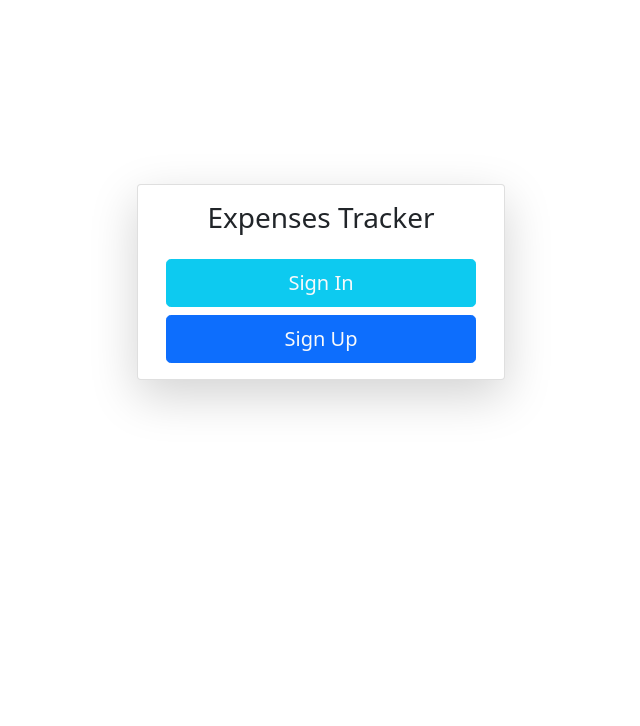
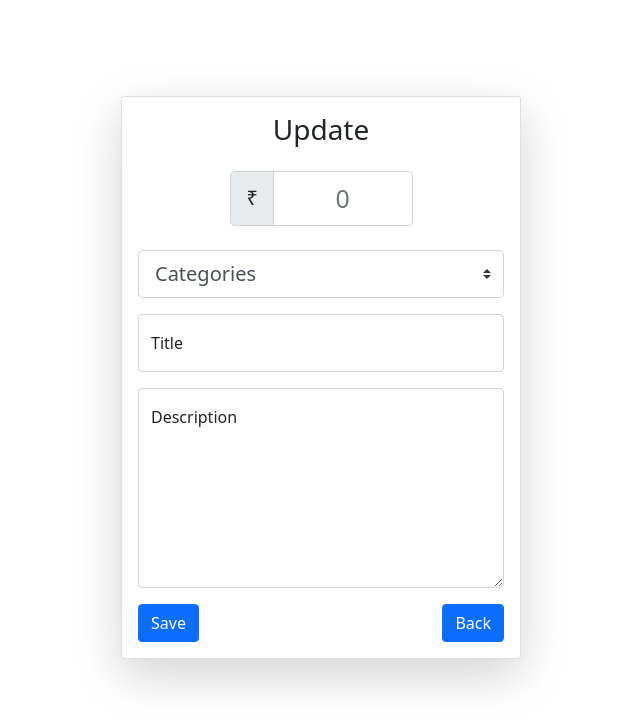
Before and after one commit to TanishkM/Buget-Tracker_web, a React (Create React App) app: page /update in a window 1280 px wide. Shown: the top 726 px of the page, without its empty margins (319-959 px from the left). Built offline with nearby package versions, Linux system fonts and the light colour scheme; no server answers; sample sign-in values are in the browser's storage.

Commit message:
Add And update

```diff
--- a/src/App.css
+++ b/src/App.css
@@ -71,3 +71,6 @@
   border-top-right-radius: 50px;
   border: 2px solid cyan;
 }
+input:focus::placeholder {
+  color: transparent;
+}
--- a/src/App.js
+++ b/src/App.js
@@ -9,6 +9,8 @@ import {
 } from "react-router-dom";
 import DashBoard from './components/DashBoard';
 import AuthState from './context/AuthState';
+import Add from './components/Add';
+import Edit from './components/Edit';
 function App() {
   return (
     <>
@@ -19,6 +21,8 @@ function App() {
             <Route exact path="/login" element={<Login />} />
             <Route exact path="/sign_up" element={<SignUp />} />
             <Route exact path="/" element={<DashBoard />} />
+            <Route exact path="/add" element={<Add />} />
+            <Route exact path="/update" element={<Edit />} />
           </Routes>
         </Router>
       </AuthState>
--- /dev/null
+++ b/src/components/Add.js
@@ -0,0 +1,60 @@
+import React, { useEffect, useContext } from 'react'
+import cntx from '../context/cntx'
+import { useSpring, animated } from 'react-spring'
+import { useNavigate, Link } from 'react-router-dom'
+const Add = () => {
+    useEffect(() => {
+        if (a.currentUser == null)
+            navigate('/start')
+    })
+    const style1 = useSpring({
+        from: { marginTop: 500 },
+        to: { marginTop: 0 },
+        config: { duration: 400 }
+    })
+    const a = useContext(cntx)
+    const navigate = useNavigate()
+    return (
+        <animated.div style={style1}>
+
+        <div className='container d-flex justify-content-center' style={{ marginTop: "12vh" }}>
+            <div className="card shadow-lg" style={{ width: "25rem" }}>
+                <div className="card-body">
+                    <h3 className="card-title text-center">Add</h3>
+                    <div className='d-flex justify-content-center '>
+                        <div className="input-group input-group-lg w-50 mb-4 mt-3 ">
+                            <div className="input-group-prepend">
+                                <span className="input-group-text" id="inputGroup-sizing-lg">₹</span>
+                            </div>
+                            <input   style={{ fontSize: "25px" }} type="text" placeholder="0" className="form-control text-center" aria-label="Large" aria-describedby="inputGroup-sizing-sm" />
+                        </div>
+                    </div>
+                    <div className="input-group-lg mb-3">
+                        <select className="custom-select" id="inputGroupSelect01">
+                            <option selected>Categories</option>
+                            <option value="1">One</option>
+                            <option value="2">Two</option>
+                            <option value="3">Three</option>
+                        </select>
+                    </div>
+                    <div className="form-floating mb-3">
+                        <input type="password" className="form-control" id="floatingPassword" placeholder="Password" />
+                        <label htmlFor="floatingPassword">Title</label>
+                    </div>
+                    <div className="form-floating mb-3">
+                        <textarea className="form-control" style={{ height: "200px" }} placeholder="Leave a comment here" id="floatingTextarea"></textarea>
+                        <label htmlFor="floatingTextarea" >Description</label>
+                    </div>
+                    <div className='d-flex justify-content-between'>
+                        <Link to="/" className="btn btn-primary">Save</Link>
+                        <Link to="/" className="btn btn-primary">Back</Link>
+
+                    </div>
+                </div>
+            </div>
+        </div>
+        </animated.div>
+    )
+}
+
+export default Add
--- a/src/components/Balance.js
+++ b/src/components/Balance.js
@@ -15,7 +15,6 @@ const Balance = () => {
       </div>
     </div>
     </animated.div>
-
   )
 }
 
--- /dev/null
+++ b/src/components/Edit.js
@@ -0,0 +1,60 @@
+import React, { useEffect, useContext } from 'react'
+import cntx from '../context/cntx'
+import { useSpring, animated } from 'react-spring'
+import { useNavigate, Link } from 'react-router-dom'
+const Edit = () => {
+    useEffect(() => {
+        if (a.currentUser == null)
+            navigate('/start')
+    })
+    const style1 = useSpring({
+        from: { marginTop: 500 },
+        to: { marginTop: 0 },
+        config: { duration: 400 }
+    })
+    const a = useContext(cntx)
+    const navigate = useNavigate()
+    return (
+        <animated.div style={style1}>
+
+        <div className='container d-flex justify-content-center' style={{ marginTop: "12vh" }}>
+            <div className="card shadow-lg" style={{ width: "25rem" }}>
+                <div className="card-body">
+                    <h3 className="card-title text-center">Update</h3>
+                    <div className='d-flex justify-content-center '>
+                        <div className="input-group input-group-lg w-50 mb-4 mt-3 ">
+                            <div className="input-group-prepend">
+                                <span className="input-group-text" id="inputGroup-sizing-lg">₹</span>
+                            </div>
+                            <input   style={{ fontSize: "25px" }} type="text" placeholder="0" className="form-control text-center" aria-label="Large" aria-describedby="inputGroup-sizing-sm" />
+                        </div>
+                    </div>
+                    <div className="input-group-lg mb-3">
+                        <select className="custom-select" id="inputGroupSelect01">
+                            <option selected>Categories</option>
+                            <option value="1">One</option>
+                            <option value="2">Two</option>
+                            <option value="3">Three</option>
+                        </select>
+                    </div>
+                    <div className="form-floating mb-3">
+                        <input type="password" className="form-control" id="floatingPassword" placeholder="Password" />
+                        <label htmlFor="floatingPassword">Title</label>
+                    </div>
+                    <div className="form-floating mb-3">
+                        <textarea className="form-control" style={{ height: "200px" }} placeholder="Leave a comment here" id="floatingTextarea"></textarea>
+                        <label htmlFor="floatingTextarea" >Description</label>
+                    </div>
+                    <div className='d-flex justify-content-between'>
+                        <Link to="/" className="btn btn-primary">Save</Link>
+                        <Link to="/" className="btn btn-primary">Back</Link>
+
+                    </div>
+                </div>
+            </div>
+        </div>
+        </animated.div>
+    )
+}
+
+export default Edit
```
